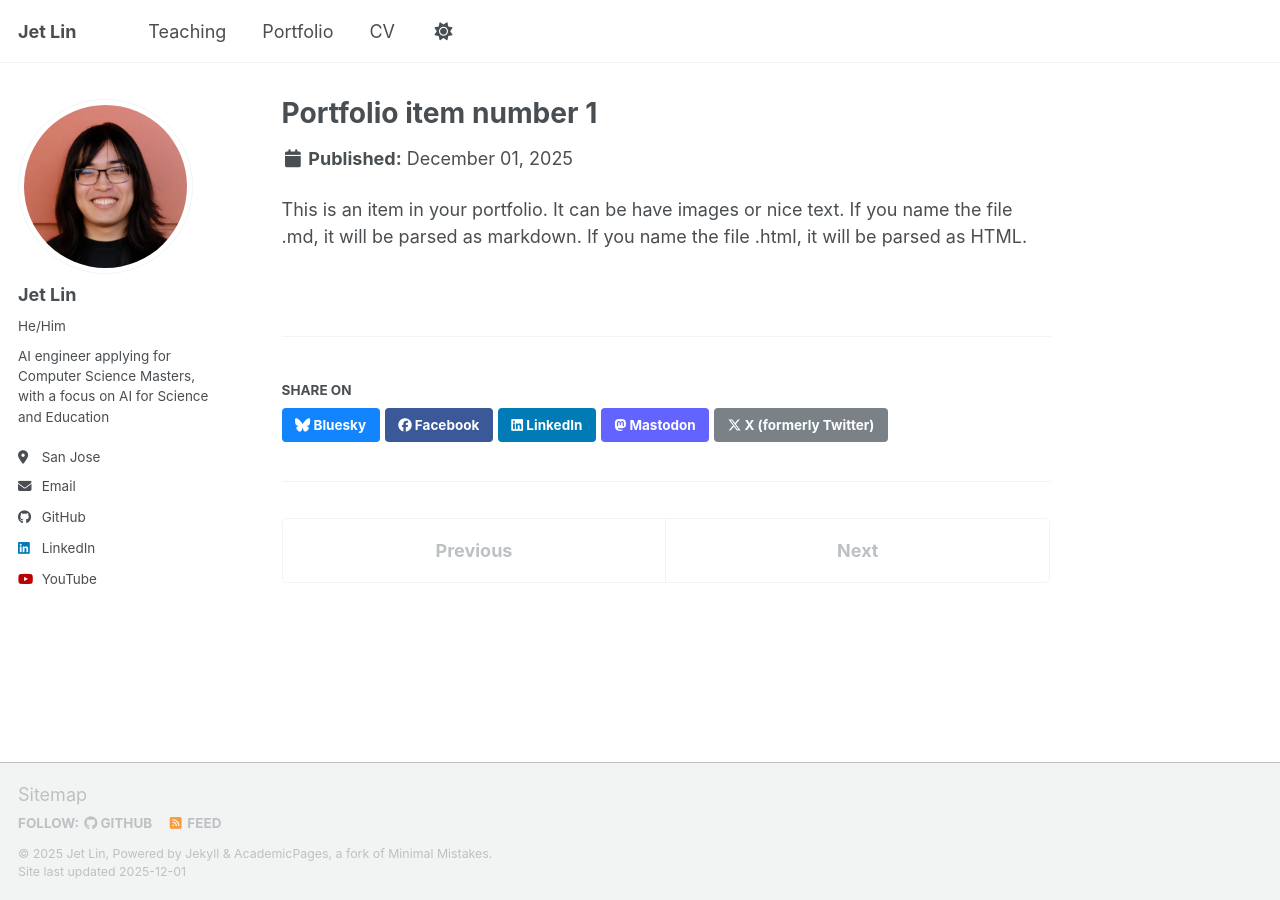
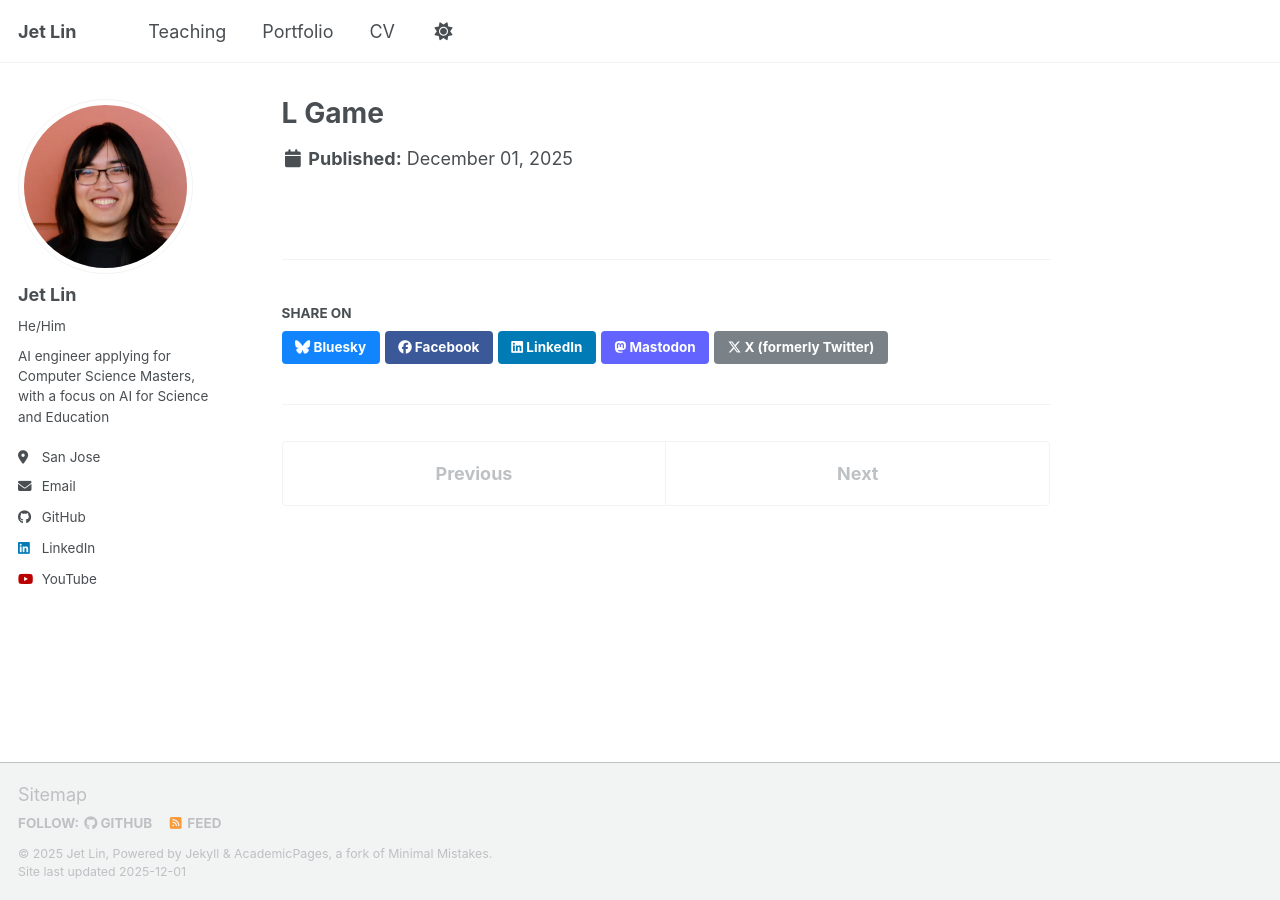
Before and after one commit to Lin-Jet/Lin-Jet.github.io, a Jekyll site: the page built from _portfolio/portfolio-1.md, in a window 1280 px wide. Built offline with Jekyll 4.4.1, drawn with Linux system fonts in a browser that asks for light colours; a script bundle is joined from its source files by our own code; library files that are not in the unit come from our copies.

Commit message:
added some projects

```diff
--- a/_portfolio/portfolio-1.md
+++ b/_portfolio/portfolio-1.md
@@ -1,7 +1,7 @@
 ---
-title: "Portfolio item number 1"
-excerpt: "Short description of portfolio item number 1<br/><img src='/images/500x300.png'>"
+title: "L Game"
+excerpt: "Implemented Edward de Bono’s L-game with a custom AI agent using minimax and alpha-beta pruning. Optimized for time and memory using heuristics and memoization. Added board transposition, flipping features, and visual enhancements for improved user interaction. Earned first place in class tournament by instantly computing optimal moves with a stronger heuristic."
 collection: portfolio
 ---
 
-This is an item in your portfolio. It can be have images or nice text. If you name the file .md, it will be parsed as markdown. If you name the file .html, it will be parsed as HTML.
+<!-- This is an item in your portfolio. It can be have images or nice text. If you name the file .md, it will be parsed as markdown. If you name the file .html, it will be parsed as HTML.  -->
--- a/_portfolio/portfolio-2.html
+++ b/_portfolio/portfolio-2.html
@@ -1,7 +1,7 @@
 ---
-title: "Portfolio item number 2"
-excerpt: "Short description of portfolio item number 2 <br/><img src='/images/500x300.png'>"
+title: "Biome Data Systems"
+excerpt: "Delivered milestone React.js website built from the ground up for medical wearable IoT technology startup, designed with company brand in mind to increase investor visibility."
 collection: portfolio
 ---
 
-This is an item in your portfolio. It can be have images or nice text. If you name the file .md, it will be parsed as markdown. If you name the file .html, it will be parsed as HTML.
+<!-- This is an item in your portfolio. It can be have images or nice text. If you name the file .md, it will be parsed as markdown. If you name the file .html, it will be parsed as HTML.  -->
```
